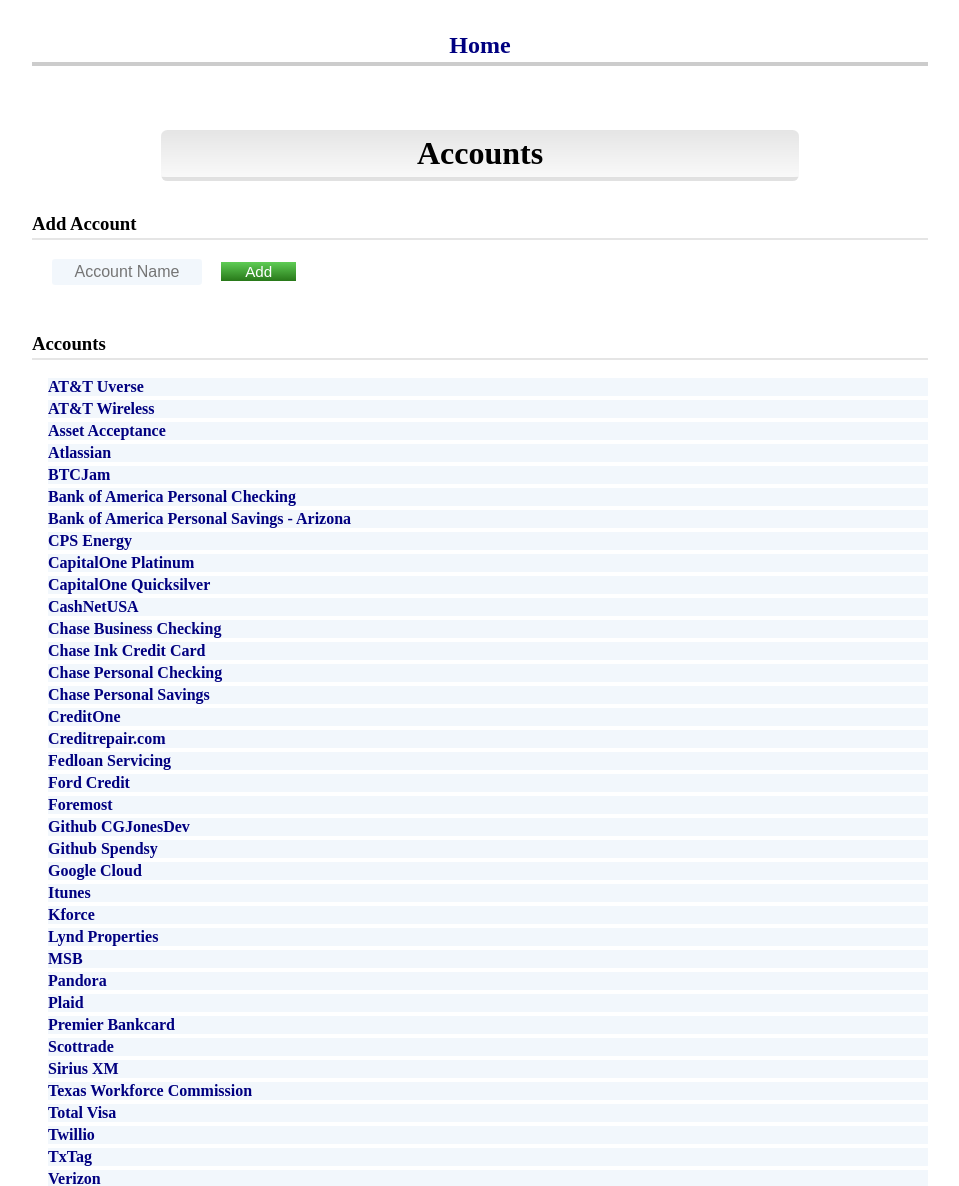
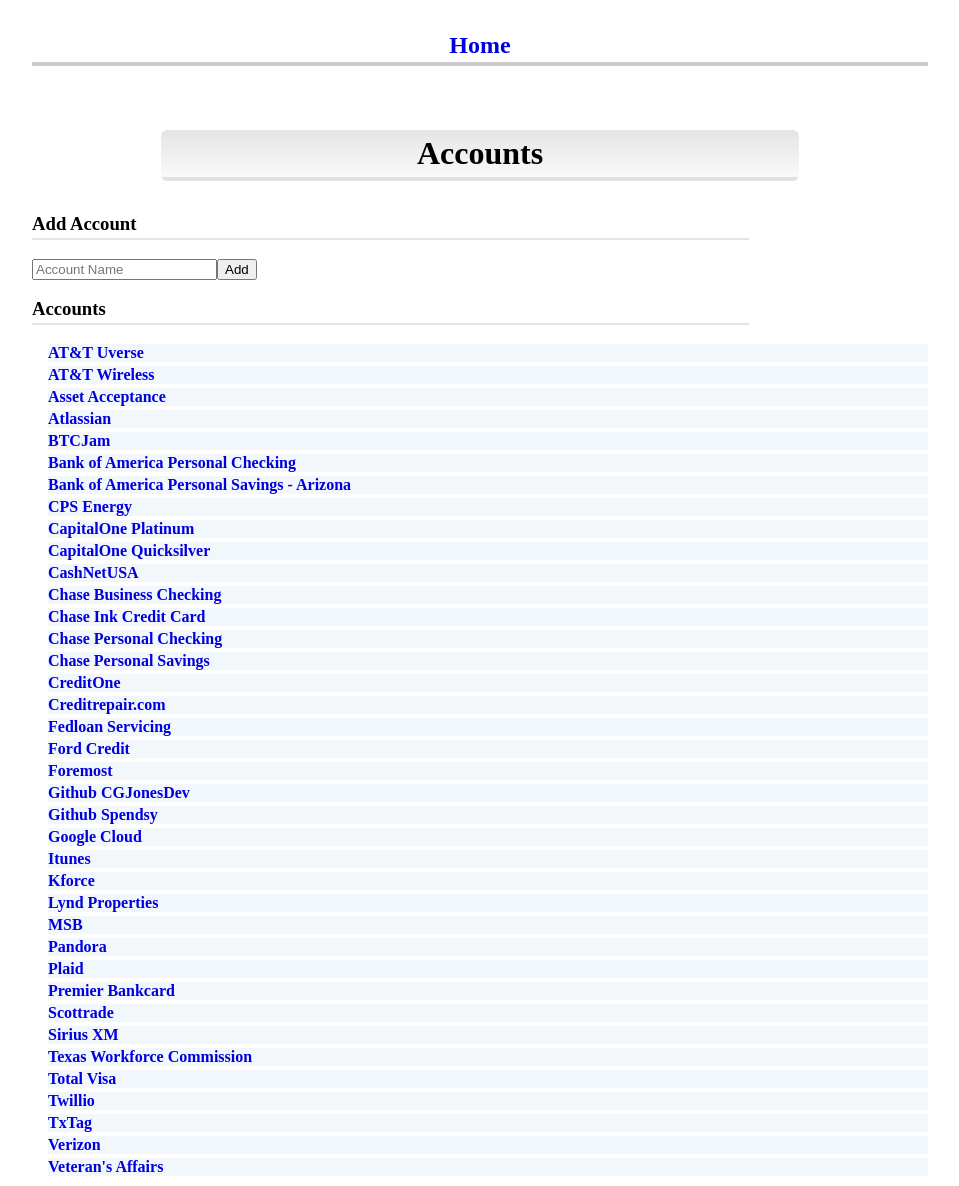
Before and after one commit to cgjonesdev/finance, a Flask app: page /accounts in a window 1280 px wide. Shown: the top 1186 px of the page, without its empty margins (160-1119 px from the left). Run offline with Flask 2, Linux system fonts and the light colour scheme; parts of the project's set-up code (start-up, migrations or seed data) failed here and were passed over.

Commit message:
Added base.css (from lib/style.css) and made style.css inherit from base

```diff
--- /dev/null
+++ b/app/static/css/base.css
@@ -0,0 +1,72 @@
+@import url(http://fonts.googleapis.com/css?family=Hind|Oxygen|Raleway|Josefin+Sans|Indie+Flower|Cabin|Play|Roboto|Dancing+Script);
+body {
+    font-family: Avenir;
+    margin: 2em 5em;
+    width: 70%;
+    margin: 2em auto;
+}
+#heading {
+    font-size: 4em;
+    text-align: center;
+    border-bottom: 10px solid steelblue;
+    margin: 1em 0 .75em 0;
+}
+a {
+    text-decoration: none;
+    color: rgb(0, 0, 220);
+}
+a:hover {
+    text-decoration: underline;
+}
+img {
+    border-radius: .3em;
+}
+h1 {
+    border-bottom: 4px solid rgba(0,0,0,.025);
+    text-align: center;
+    padding: 5px;
+    width: 70%;
+    margin: 2em auto 1em auto;
+    border-radius: .2em;
+    background: linear-gradient(rgba(0,0,0,.1), rgba(0,0,0,.025));
+}
+h2 {
+    border-bottom: 4px solid rgba(0,0,0,.2);
+    margin-top: 1em;
+    padding-bottom: 3px;
+}
+h3 {
+    border-bottom: 2px solid rgba(0,0,0,.1);
+    width: 80%;
+    padding-bottom: 3px;
+}
+blockquote {
+    border-left: 5px solid rgba(0,0,0,.075);
+    padding-left: 15px;
+}
+code {
+    font-family: Josefin Sans;
+    background-color: rgb(245, 245, 245);
+    padding: 2px;
+    border-radius: .2em;
+    font-family: Lucida Console;
+    font-size: .78em;
+    border: 1px solid rgb(235,235,235);
+    color: darkred;
+}
+th {
+    font-size: 1.15em;
+    background-color: rgb(225, 225, 225);
+    padding: .25em;
+}
+td {
+    background-color: rgb(250, 245, 235);
+    padding: .25em;
+    max-width: 200px;
+}
+#td-center {
+    background-color: rgb(250, 245, 235);
+    padding: .25em;
+    max-width: 200px;
+    text-align: center;
+}
--- a/app/static/css/style.css
+++ b/app/static/css/style.css
@@ -1,132 +1,6 @@
 @import url(http://fonts.googleapis.com/css?family=Hind|Oxygen|Raleway|Josefin+Sans|Indie+Flower|Cabin|Play|Roboto|Dancing+Script);
-body {
-    font-family: Avenir;
-    margin: 2em 5em 10em 0;
-    width: 70%;
-    margin: 2em auto;
-}
-#heading {
-    font-size: 4em;
-    text-align: center;
-    border-bottom: 10px solid steelblue;
-    margin: 1em 0 .75em 0;
-}
-a {
-    text-decoration: none;
-    color: rgb(0, 0, 128);
-}
-a:hover {
-    text-decoration: underline;
-}
-img {
-    border-radius: .3em;
-}
-h1 {
-    border-bottom: 4px solid rgba(0,0,0,.025);
-    text-align: center;
-    padding: 5px;
-    width: 70%;
-    margin: 2em auto 1em auto;
-    border-radius: .2em;
-    background: linear-gradient(rgba(0,0,0,.1), rgba(0,0,0,.025));
-}
-h2 {
-    border-bottom: 4px solid rgba(0,0,0,.2);
-    margin-top: 1em;
-    padding-bottom: 3px;
-}
-h3 {
-    border-bottom: 2px solid rgba(0,0,0,.1);
-    /*width: 80%;*/
-    padding-bottom: 3px;
-}
-blockquote {
-    border-left: 5px solid rgba(0,0,0,.075);
-    padding-left: 15px;
-}
-code {
-    font-family: Josefin Sans;
-    background-color: rgb(245, 245, 245);
-    padding: 2px;
-    border-radius: .2em;
-    font-family: Lucida Console;
-    font-size: .78em;
-    border: 1px solid rgb(235,235,235);
-    color: darkred;
-}
-form {
-    margin: 0 0 2em 1em;
-    background-color: white;
-}
-input[type=text] {
-    padding: .25em;
-    margin: 0 .25em 1em;
-    border-radius: .2em;
-    font-size: 1em;
-    border: none;
-    background-color: rgba(0, 100, 200, .05);
-    text-align: center;
-    width: 150px;
-}
-input[type=submit] {
-    margin: 0 0 -2em 1em;
-    border: none;
-    font-size: .95em;
-    min-width: 75px;
-    background: linear-gradient(rgb(95,205,85), rgb(40,120,25));
-    color: white;
-}
-input[type=submit]:hover {
-    background: linear-gradient(lightgreen, lightgreen);
-    color: black;
-}
-input[type=submit]:focus {
-    background: linear-gradient(rgb(40,120,25), rgb(95,205,85));
-    color: white;
-}
-input#delete {
-    margin: 0 0 -2em 1em;
-    border: none;
-    font-size: .95em;
-    min-width: 75px;
-    background: linear-gradient(red, darkred);
-    color: white;
-}
-input#delete:hover {
-    background: linear-gradient(pink, pink);
-    color: black;
-}
-input#delete:focus {
-    background: linear-gradient(darkred, red);
-    color: white;
-}
-textarea {
-    border: none;
-    background-color: rgba(0, 100, 200, .05);
-    border-radius: .3em;
-    margin: 0 .5em -1.3em 0;
-    width: 55%;
-    height: 50px;
-    font-size: 1em;
-}
-select {
-    border: none;
-    outline: 0;
-    margin: 0 1em 1em .5em;
-    background-color: rgba(0, 100, 200, .05);
-    border-radius: .2em;
-    font-size: 1.1em;
-}
-th {
-    font-size: 1.15em;
-    background-color: rgb(225, 225, 225);
-    padding: .25em;
-}
-td {
-    background-color: rgb(250, 245, 235);
-    padding: .25em;
-    max-width: 200px;
-}
+@import "base.css";
+
 #td-center {
     background-color: rgb(250, 245, 235);
     padding: .25em;
```
